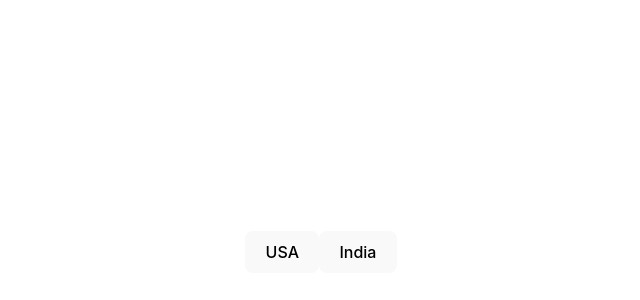
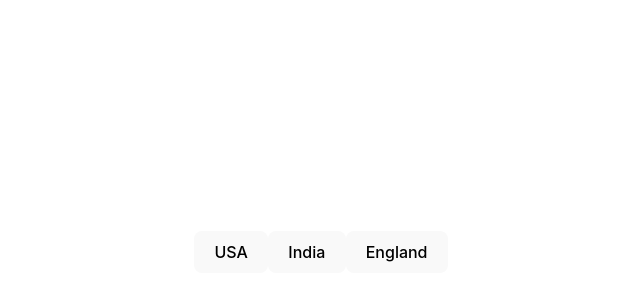
Before and after one commit to aerobu/conference_event_planner, a React (Vite) app: page / in a window 1280 px wide. Shown: the part 148-448 px from the top of the page, without its empty margins (319-959 px from the left). Built offline with nearby package versions, Linux system fonts and the light colour scheme.

Commit message:
adding england

```diff
--- a/src/App.jsx
+++ b/src/App.jsx
@@ -10,6 +10,7 @@ function App() {
         <div className="tabs">
           <button>USA</button>
           <button>India</button>
+          <button>England</button>
         </div>
       </div>
     </>
```
